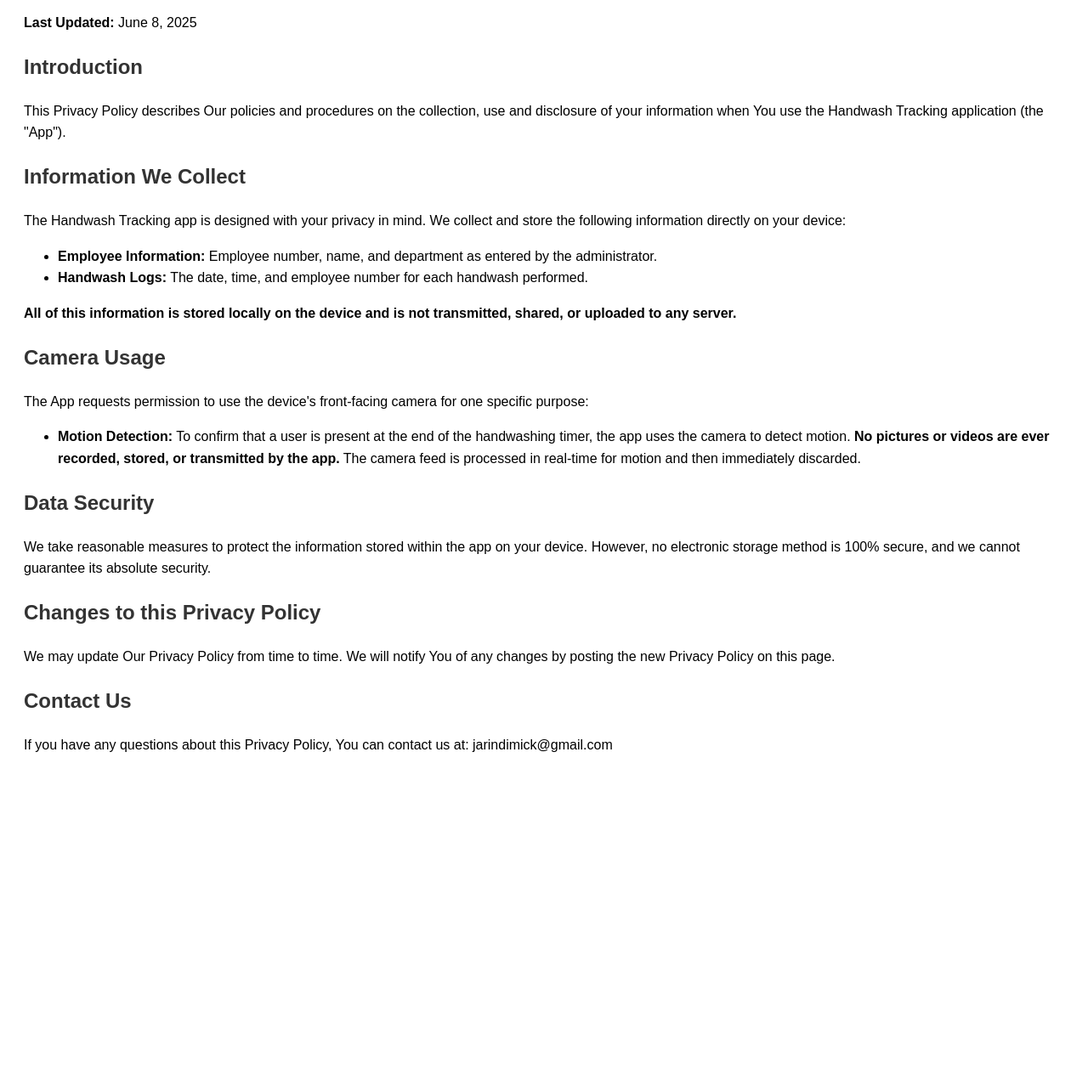
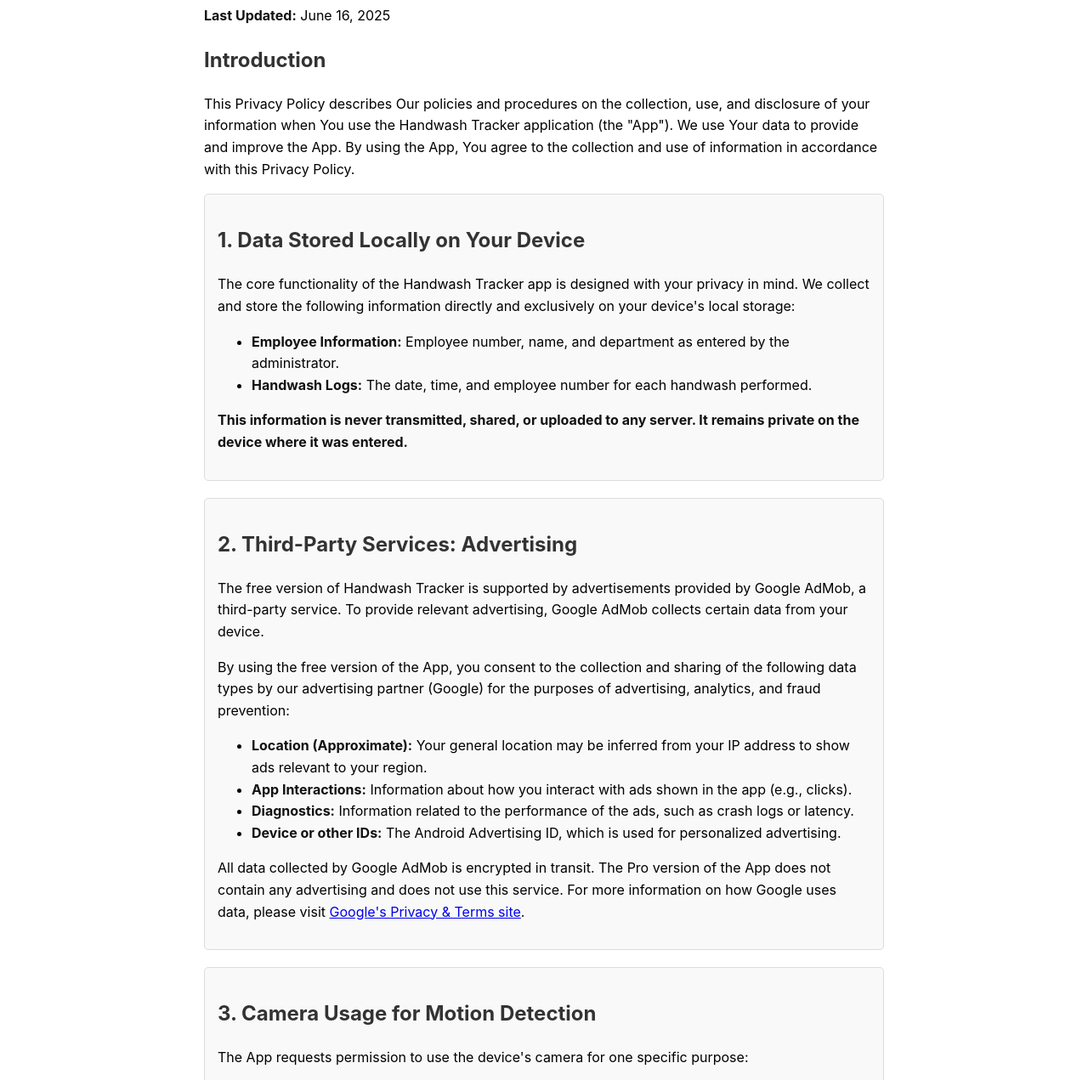
Before and after one commit to sweetrap1/github.io, a plain HTML site: page privacy.html in a window 1280 px wide. Shown: the part 108-1379 px from the top of the page at 85% size. Before the commit the page ends 1042 px from the top, so only its background shows below. Drawn offline with Linux system fonts and the light colour scheme.

Commit message:
Update privacy.html

```diff
--- a/privacy.html
+++ b/privacy.html
@@ -3,38 +3,57 @@
 <head>
     <meta charset="UTF-8">
     <meta name="viewport" content="width=device-width, initial-scale=1.0">
-    <title>Privacy Policy for Handwash Tracking</title>
+    <title>Privacy Policy for Handwash Tracker</title>
     <style>
-        body { font-family: sans-serif; line-height: 1.6; padding: 20px; }
-        h1, h2 { color: #333; }
+        body { font-family: -apple-system, BlinkMacSystemFont, "Segoe UI", Roboto, Helvetica, Arial, sans-serif; line-height: 1.6; padding: 20px; max-width: 800px; margin: auto; }
+        h1, h2, h3 { color: #333; }
+        strong { color: #111; }
+        .container { background-color: #f9f9f9; border: 1px solid #ddd; padding: 15px; border-radius: 5px; margin-bottom: 20px;}
     </style>
 </head>
 <body>
-    <h1>Privacy Policy for Handwash Tracking</h1>
-    <p><strong>Last Updated:</strong> June 8, 2025</p>
+    <h1>Privacy Policy for Handwash Tracker</h1>
+    <p><strong>Last Updated:</strong> June 16, 2025</p>
 
     <h2>Introduction</h2>
-    <p>This Privacy Policy describes Our policies and procedures on the collection, use and disclosure of your information when You use the Handwash Tracking application (the "App").</p>
+    <p>This Privacy Policy describes Our policies and procedures on the collection, use, and disclosure of your information when You use the Handwash Tracker application (the "App"). We use Your data to provide and improve the App. By using the App, You agree to the collection and use of information in accordance with this Privacy Policy.</p>
 
-    <h2>Information We Collect</h2>
-    <p>The Handwash Tracking app is designed with your privacy in mind. We collect and store the following information directly on your device:</p>
+    <div class="container">
+        <h2>1. Data Stored Locally on Your Device</h2>
+        <p>The core functionality of the Handwash Tracker app is designed with your privacy in mind. We collect and store the following information directly and exclusively on your device's local storage:</p>
         <ul>
             <li><strong>Employee Information:</strong> Employee number, name, and department as entered by the administrator.</li>
             <li><strong>Handwash Logs:</strong> The date, time, and employee number for each handwash performed.</li>
         </ul>
-    <p><strong>All of this information is stored locally on the device and is not transmitted, shared, or uploaded to any server.</strong></p>
+        <p><strong>This information is never transmitted, shared, or uploaded to any server. It remains private on the device where it was entered.</strong></p>
+    </div>
 
-    <h2>Camera Usage</h2>
-    <p>The App requests permission to use the device's front-facing camera for one specific purpose:</p>
+    <div class="container">
+        <h2>2. Third-Party Services: Advertising</h2>
+        <p>The free version of Handwash Tracker is supported by advertisements provided by Google AdMob, a third-party service. To provide relevant advertising, Google AdMob collects certain data from your device. </p>
+        <p>By using the free version of the App, you consent to the collection and sharing of the following data types by our advertising partner (Google) for the purposes of advertising, analytics, and fraud prevention:</p>
         <ul>
-        <li><strong>Motion Detection:</strong> To confirm that a user is present at the end of the handwashing timer, the app uses the camera to detect motion. <strong>No pictures or videos are ever recorded, stored, or transmitted by the app.</strong> The camera feed is processed in real-time for motion and then immediately discarded.</li>
+            <li><strong>Location (Approximate):</strong> Your general location may be inferred from your IP address to show ads relevant to your region.</li>
+            <li><strong>App Interactions:</strong> Information about how you interact with ads shown in the app (e.g., clicks).</li>
+            <li><strong>Diagnostics:</strong> Information related to the performance of the ads, such as crash logs or latency.</li>
+            <li><strong>Device or other IDs:</strong> The Android Advertising ID, which is used for personalized advertising.</li>
         </ul>
+        <p>All data collected by Google AdMob is encrypted in transit. The Pro version of the App does not contain any advertising and does not use this service. For more information on how Google uses data, please visit <a href="https://policies.google.com/technologies/ads">Google's Privacy & Terms site</a>.</p>
+    </div>
+
+    <div class="container">
+        <h2>3. Camera Usage for Motion Detection</h2>
+        <p>The App requests permission to use the device's camera for one specific purpose:</p>
+        <ul>
+            <li><strong>Motion Detection:</strong> To confirm that a user is present at the end of the handwashing timer, the app uses the camera to detect motion. <strong>No pictures or videos are ever recorded, stored, or transmitted by the app.</strong> The camera feed is processed in real-time for motion and then immediately discarded. This feature is used solely to ensure the handwashing process is completed correctly.</li>
+        </ul>
+    </div>
 
     <h2>Data Security</h2>
     <p>We take reasonable measures to protect the information stored within the app on your device. However, no electronic storage method is 100% secure, and we cannot guarantee its absolute security.</p>
 
     <h2>Changes to this Privacy Policy</h2>
-    <p>We may update Our Privacy Policy from time to time. We will notify You of any changes by posting the new Privacy Policy on this page.</p>
+    <p>We may update Our Privacy Policy from time to time. We will notify You of any changes by posting the new Privacy Policy on this page. You are advised to review this Privacy Policy periodically for any changes.</p>
 
     <h2>Contact Us</h2>
     <p>If you have any questions about this Privacy Policy, You can contact us at: jarindimick@gmail.com</p>
```
Lines whose indentation alone changed are shown as unchanged.
